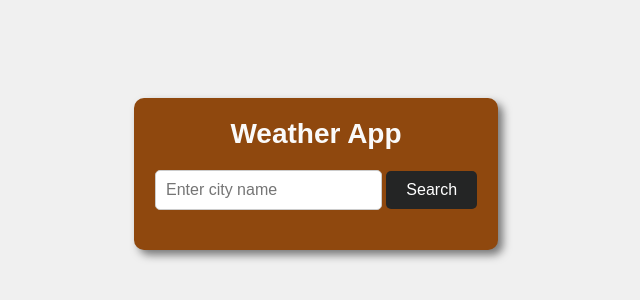
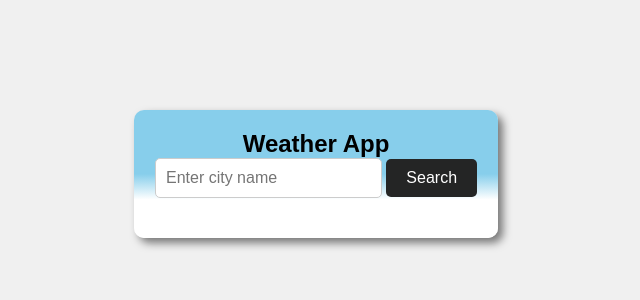
Before and after one commit to Kimora859/simple-weather-app, a plain HTML site: page index.html in a window 1280 px wide. Shown: the part 226-526 px from the top of the page, without its empty margins (324-964 px from the left). Drawn offline with Linux system fonts and the light colour scheme.

Commit message:
my weather website updated

```diff
--- a/index.css
+++ b/index.css
@@ -15,10 +15,10 @@ body {
     align-items: center;
 }
 
-.box {
+.container{
     max-width: 600px;
     padding: 20px;
-    background-color: #8f480e;
+    background-image: linear-gradient(to bottom, skyblue, skyblue 50%, white 70%);
     border-radius: 10px;
     /* box-shadow: 0 9px 10px rgba(190, 70, 70, 0.2); */
     box-shadow: 5px 5px 8px rgba(0, 0, 0, 0.5);
@@ -28,7 +28,7 @@ body {
 h1 {
     margin-bottom: 20px;
     font-size: 28px;
-    color: #fafafa;
+    color: #000000;
 }
 
 input[type="text"] {
--- a/index.html
+++ b/index.html
@@ -7,14 +7,15 @@
     <link rel="stylesheet" href="index.css" />
   </head>
   <body>
-    <div class="box">
-      <h1>Weather App</h1>
+    <div class="container">
+        <h2>Weather App</h2>
         <input type="text" id="locationInput" placeholder="Enter city name" />
         <button id="searchButton">Search</button>
         <div class="weatherInfo">
            <h2 id="location"></h2>
            <p id="temperature"></p>
            <p id="description"></p>
+           <p id="humidity"></p>
         </div>
     </div>
     <script src="script.js"></script>
--- a/script.js
+++ b/script.js
@@ -17,6 +17,7 @@ const locationInput = document.getElementById("locationInput");
 const searchButton = document.getElementById("searchButton");
 const locationElement = document.getElementById("location");
 const temperature = document.getElementById("temperature");
+const humidity = document.getElementById("humidity");
 const description = document.getElementById("description");
 
 // Accessing User Input
@@ -38,6 +39,7 @@ function fetchWeather(location) {
       locationElement.textContent = data.name;
       temperature.textContent = `${Math.round(data.main.temp)}°C`;
       description.textContent = data.weather[0].description;
+      humidity.textContent = `${data.main.humidity}%`;
     })
     .catch((error) => {
       console.error("Error fetching weather data:", error);
```
Lines whose indentation alone changed are shown as unchanged.
